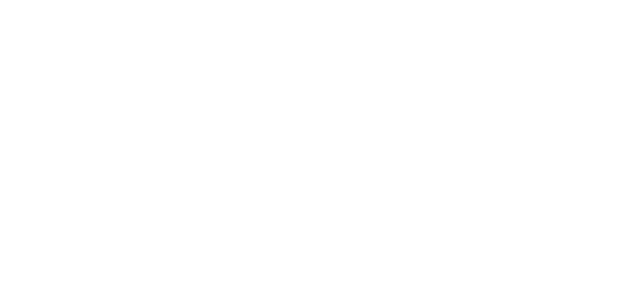
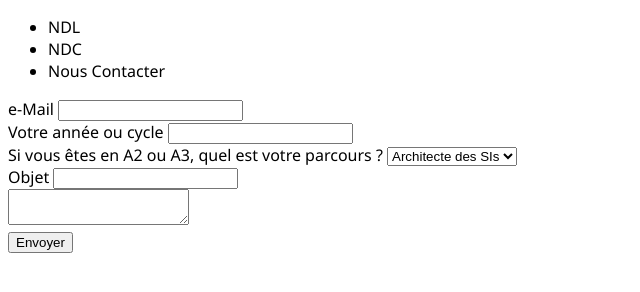
Before and after one commit to hadouin/silver-octo-disco, a plain HTML site: page contact.html in a window 1280 px wide. Shown: the whole page, without its empty margins (0-640 px from the left). Drawn offline with Linux system fonts and the light colour scheme.

Commit message:
html contact

```diff
--- a/contact.html
+++ b/contact.html
@@ -0,0 +1,48 @@
+<!DOCTYPE html>
+<html lang="en">
+<head>
+  <meta charset="UTF-8">
+  <title>ISEP News</title>
+
+  <link rel="stylesheet" href="style.css">
+</head>
+<body>
+  <header>
+    <ul class="nav">
+      <li>NDL</li>
+      <li>NDC</li>
+      <li>Nous Contacter</li>
+    </ul>
+  </header>
+  <main>
+    <section>
+      <form>
+        <div>
+          <lablel for="email">e-Mail</lablel>
+        <input type="text" name="email" id="email">
+        </div>
+        <div>
+          <lablel for="year">Votre année ou cycle</lablel>
+          <input type="text" name="email" id="email">
+        </div>
+        <div>
+          <lablel for="parcours">Si vous êtes en A2 ou A3, quel est votre parcours ?</lablel>
+          <select name="parcours" id="parcours">
+            <option>
+              Architecte des SIs
+            </option>
+          </select>
+        </div>
+        <div>
+          <label>Objet</label>
+          <input type="text" name="objet" id="objet">
+        </div>
+        <div>
+          <textarea class=""></textarea>
+        </div>
+        <button type="submit">Envoyer</button>
+      </form>
+    </section>
+  </main>
+</body>
+</html>
```
Also changed, not shown: ndc.html (+1 -1 lines), ndl.html (+1 -1 lines).
